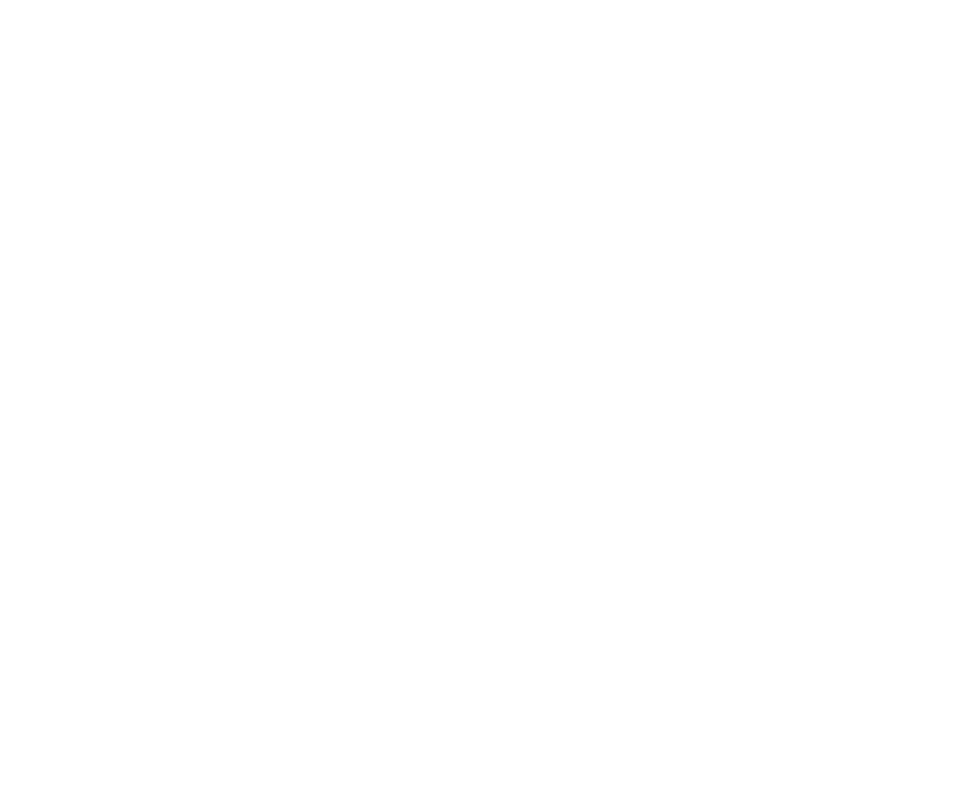
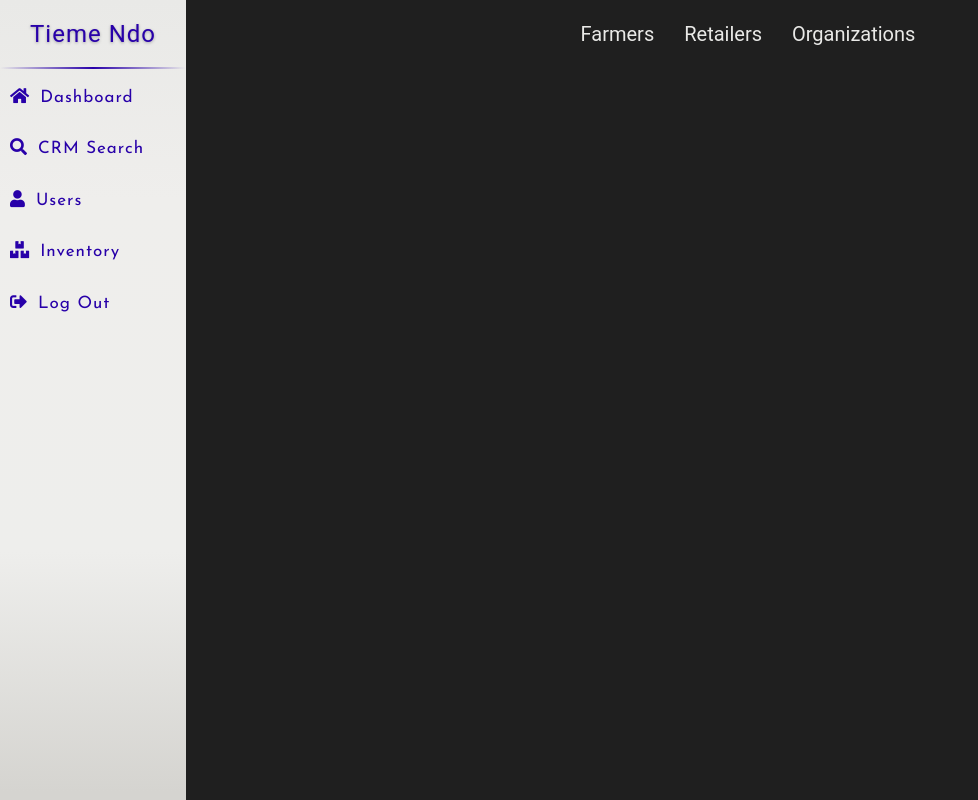
Before and after one commit to labs13-agriculture/front-end, a React (Create React App) app: page /search in a window 1280 px wide. Shown: the whole page, without its empty margins (0-978 px from the left). Built offline with nearby package versions, Linux system fonts and the light colour scheme; sample sign-in values are in the browser's storage; a web font is replaced by a local one.

Commit message:
refactored nav, updated styles

```diff
--- a/src/App.js
+++ b/src/App.js
@@ -25,6 +25,11 @@
           <PrivateRoute path="/dashboard" component={GlobalSideNav} />
           <PrivateRoute path="/dashboard" component={GlobalViewContainer} />
           {/* <Route path="/dashboard/testfarmer" component={FarmerView} /> */}
+          <PrivateRoute path="/search" component={GlobalSideNav} />
+          <PrivateRoute path="/search" component={GlobalViewContainer} />
+
+          <PrivateRoute path="/users" component={GlobalSideNav} />
+          <PrivateRoute path="/users" component={GlobalViewContainer} />
 
           <PrivateRoute path="/inventory" component={GlobalSideNav} />
           <PrivateRoute path="/inventory" component={GlobalViewContainer} />
--- a/src/components/ClientVueContainer.js
+++ b/src/components/ClientVueContainer.js
@@ -21,17 +21,17 @@
         {/* //search component will go here */}
         <PrivateRoute
           exact
-          path="/dashboard/retailers"
+          path="/search/retailers"
           component={RetailerSearch}
         />
         <PrivateRoute
           exact
-          path="/dashboard/farmers"
+          path="/search/farmers"
           component={FarmerSearch}
         />
         <PrivateRoute
           exact
-          path="/dashboard/organizations"
+          path="/search/organizations"
           component={OrganizationSearch}
         />
         <PrivateRoute
@@ -63,7 +63,7 @@
 }
 
 const StyledClientVueContainer = styled.div`
-  height: 100%;
+  height: 100vh;
   width: 100%;
   padding: 20px;
 `;
--- a/src/components/FarmerView.js
+++ b/src/components/FarmerView.js
@@ -58,10 +58,6 @@
 
   addTransaction() {
     console.log("Trying to add transaction");
-  }
-
-  addYieldData() {
-    console.log("Trying to add yield data");
   }
 
   sendInstallmentEdit = installment => {
--- a/src/components/GlobalNav.js
+++ b/src/components/GlobalNav.js
@@ -1,9 +1,8 @@
 import React, { Component } from "react";
-import { Link } from "react-router-dom";
-import styled, { css } from "styled-components";
-import Axios from "axios";
+import { NavLink } from "react-router-dom";
+import styled from "styled-components";
 import "./GSN.css";
-import { Nav, NavItem, NavLink } from "reactstrap";
+import {theme} from "../config"
 
 class GlobalSideNav extends Component {
   constructor(props) {
@@ -20,12 +19,10 @@
 
   render() {
     return (
-      <GN className="navbar">
-        <Link to="/dashboard/statistics">Satistics</Link>
-        <Link to="/dashboard/retailers">Retailers</Link>
-        <Link to="/dashboard/organizations">Organizations</Link>
-        <Link to="/dashboard/farmers">Farmers</Link>
-        <Link to="/dashboard/manage-users">Manage Users</Link>
+      <GN>
+        <NavLink to="/search/farmers">Farmers</NavLink>
+        <NavLink to="/search/retailers">Retailers</NavLink>
+        <NavLink to="/search/organizations">Organizations</NavLink>
       </GN>
     );
   }
@@ -35,18 +32,51 @@
 
 const GN = styled.div`
   display: flex;
-  justify-content: space-evenly;
+  justify-content: center;
   width: 100%;
-  height: 50px;
+  height: 75px;
   align-items: center;
-  border: 1px solid #d3d3d369;
-  border-left: none;
-  background-image: linear-gradient(
+
+  a {
+    margin-left: 30px;
+    color: ${theme.background_light};
+    font-size: 2rem;
+
+    transition: all .15s ease;
+
+    &:firstchild {
+      margin-left: 0;
+    }
+
+    &:hover {
+      text-decoration: none;
+      color: #40E0D0;
+    }
+
+    &.active:hover {
+      text-decoration: none;
+      color: ${theme.background_light};
+    }
+
+    &.active:after {
+      /* I didnt not steal this from spotify */
+      content: "";
+      height: 2px;
+      background-color: #40E0D0;
+      width: 30px;
+      position: relative;
+      display: block;
+      left: 50%;
+      bottom: 0;
+      margin-left: -15px;
+    }
+  }
+  /* background-image: linear-gradient(
     to top,
     #d5d4d0 0%,
     #d5d4d0 1%,
     #eeeeec 31%,
     #efeeec 75%,
     #e9e9e7 100%
-  );
+  ); */
 `;
--- a/src/components/GlobalSideNav.js
+++ b/src/components/GlobalSideNav.js
@@ -22,37 +22,32 @@
         <StyledH1 className="title">Tieme Ndo</StyledH1>
         <StyledDiv className="hvr-underline-reveal">
           <Link to="/dashboard" style={{ textDecoration: "none" }}>
-            <i className="fas fa-home">
-              <span style={{ margin: "0 10px" }}>Home</span>
-            </i>
+            <i className="fas fa-home"></i>
+            <span>Dashboard</span>
           </Link>
         </StyledDiv>
         <StyledDiv className="hvr-underline-reveal">
-          <Link to="#" style={{ textDecoration: "none" }}>
-            <i className="fas fa-search">
-              <span style={{ margin: "0 10px" }}>Search</span>
-            </i>
+          <Link to="/search" style={{ textDecoration: "none" }}>
+            <i className="fas fa-search"></i>
+            <span>CRM Search</span>
           </Link>
         </StyledDiv>
         <StyledDiv className="hvr-underline-reveal">
-          <Link to="#" style={{ textDecoration: "none" }}>
-            <i className="fas fa-user">
-              <span style={{ margin: "0 10px" }}>Search</span>
-            </i>
+          <Link to="/users" style={{ textDecoration: "none" }}>
+            <i className="fas fa-user"></i>
+            <span>Users</span>
           </Link>
         </StyledDiv>
         <StyledDiv className="hvr-underline-reveal">
           <Link to="/inventory" style={{ textDecoration: "none" }}>
-            <i className="fas fa-boxes">
-              <span style={{ margin: "0 10px" }}>Inventory</span>
-            </i>
+            <i className="fas fa-boxes"></i>
+            <span>Inventory</span>
           </Link>
         </StyledDiv>
         <StyledDiv className="hvr-underline-reveal">
           <Link onClick={() => this.logout()} to="#" style={{ textDecoration: "none" }}>
-            <i className="fas fa-sign-out-alt">
-              <span style={{ margin: "0 10px" }}>Log Out</span>
-            </i>
+            <i className="fas fa-sign-out-alt"></i>
+            <span>Log Out</span>
           </Link>
         </StyledDiv>
 
@@ -63,15 +58,9 @@
 }
 
 const GSN = styled.div`
-  display: flex;
-  flex-direction: column;
-  align-items: center;
-  /* position: fixed; */
+
+  align-items: left;
   width: 17%;
-  left: 0;
-  /* height: 100%; */
-  border: 1px solid #d3d3d369;
-  border-right: none;
   background-image: linear-gradient(
     to top,
     #d5d4d0 0%,
@@ -92,7 +81,6 @@
   justify-content: center;
   width: 100%;
   padding: 20px 0;
-  font-family: "Josefin Sans", sans-serif;
   text-shadow: 0 1px 3px rgba(57, 55, 70, 0.4);
   font-size: 24px;
   color: #2800a9;
@@ -104,15 +92,23 @@
 
 const StyledDiv = styled.div`
   display: flex;
-  justify-content: center;
   width: 100%;
-  padding: 20px 5px;
+  padding: 10px 5px;
   margin: 5px 5px;
-  font-family: "Josefin Sans", sans-serif;
-  text-shadow: 0 1px 3px rgba(57, 55, 70, 0.4);
-  font-size: 24px;
+  /* font-family: "Josefin Sans", sans-serif; */
+  /* text-shadow: 0 1px 3px rgba(57, 55, 70, 0.4); */
+  font-size: 1.7rem;
   color: #2800a9;
   letter-spacing: -2px;
   letter-spacing: 1px;
   font-weight: 400;
+
+  a {
+    color: inherit;
+
+    span {
+      font-family: "Josefin Sans", sans-serif;
+      padding-left: 1rem;
+    }
+  }
 `;
--- a/src/components/GlobalViewContainer.js
+++ b/src/components/GlobalViewContainer.js
@@ -21,8 +21,12 @@
     return (
       <GVC>
         {/*  Putting these 2 in a private route to */}
-        <PrivateRoute path='/dashboard' component={GlobalNav}/>
         <PrivateRoute path='/dashboard' component={ClientVueContainer}/>
+
+        <PrivateRoute path='/search' component={GlobalNav}/>
+        <PrivateRoute path='/search' component={ClientVueContainer}/>
+
+        <PrivateRoute path='/users' components={ManageUsersContainer} />
 
         <PrivateRoute path='/inventory' component={InventoryView} />
       </GVC>
--- a/src/components/RetailerViewComponents/FarmerViewInstallments.js
+++ b/src/components/RetailerViewComponents/FarmerViewInstallments.js
@@ -22,15 +22,15 @@
       <div>
         <h2>Installment History</h2>
         {this.props.installments ?
-          this.props.installments.map(yields => (
-            <div key={yields.id}> id={yields.id}
-            <span> DATE PAID --- {yields.datePaid}</span>
+          this.props.installments.map(installment => (
+            <div key={installment.id}> id={installment.id}
+            <span> DATE PAID --- {installment.datePaid}</span>
             <br/>
-              <span> AMOUNT PAID --- {yields.amountPaid}</span>
+              <span> AMOUNT PAID --- {installment.amountPaid}</span>
               <br />
-              <span> MODE --- {yields.mode}</span>
+              <span> MODE --- {installment.mode}</span>
               <br />
-              <span> OFFICER --- {yields.officer}</span>
+              <span> OFFICER --- {installment.officer}</span>
 
 
 
--- a/src/config.js
+++ b/src/config.js
@@ -5,4 +5,6 @@
 
 export const theme = {
     // can store colors here to use them throughout the application in styled-components
+    background_light: `#E9E9E7`,
+    background_dark: `1F1F1F`,
 }
--- a/src/index.css
+++ b/src/index.css
@@ -58,9 +58,7 @@
 body {
   margin: 0;
   padding: 0;
-  font-family: -apple-system, BlinkMacSystemFont, "Segoe UI", "Roboto", "Oxygen",
-    "Ubuntu", "Cantarell", "Fira Sans", "Droid Sans", "Helvetica Neue",
-    sans-serif;
+  font-family: "Josefin Sans", sans-serif;
   -webkit-font-smoothing: antialiased;
   -moz-osx-font-smoothing: grayscale;
 }
--- a/src/styles/CardContainerStyles.js
+++ b/src/styles/CardContainerStyles.js
@@ -17,13 +17,14 @@
 }, {});
 
 const CardContainer = styled.div`
-    border: 2px solid turquoise;
     height: 100%;
     width: 100%;
     display: flex;
     flex-direction: row;
     flex-wrap: wrap;
-    justify-content: space-around;
+    justify-content: space-between;
+    overflow-y: scroll;
+
 
   h3{
     text-decoration: none;
```
